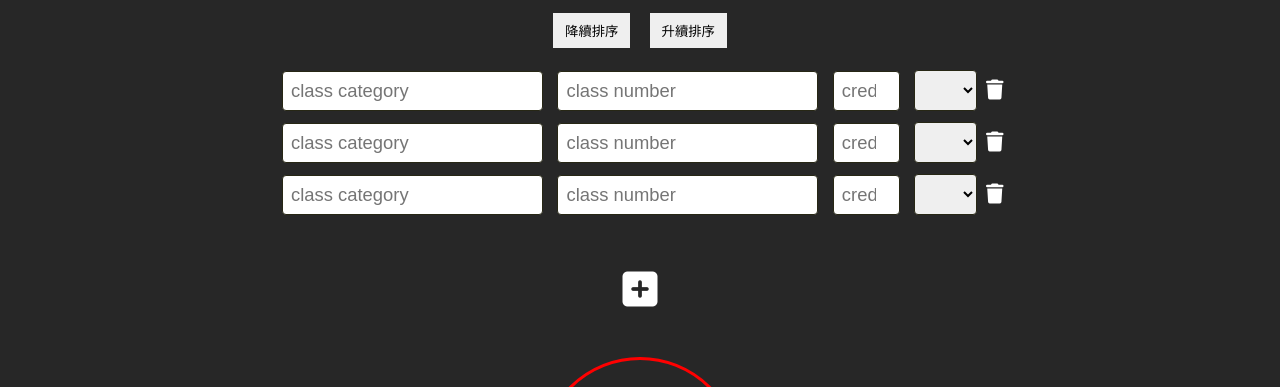
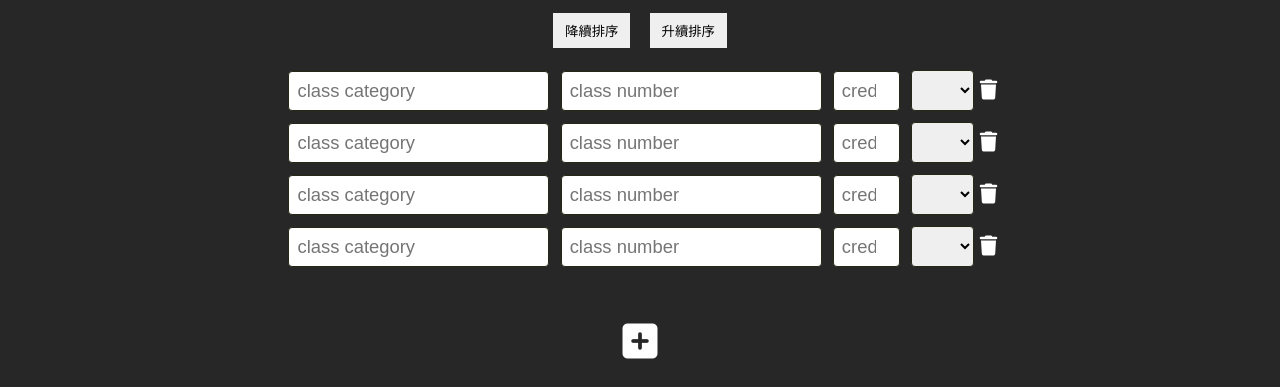
Before and after one commit to KaiKaiKay/grade_calculation, a plain HTML site: page index.html in a window 1280 px wide. Both pictures are taken after a click on the button 640 px from the left and 446 px from the top of the page. Shown: the part 158-545 px from the top of the page. Drawn offline with nearby package versions, Linux system fonts and the light colour scheme.

Commit message:
建立新表格

```diff
--- a/app.js
+++ b/app.js
@@ -39,7 +39,7 @@ allButtons.forEach(button => {
 });
 
 //選擇成績分級(select)後 要改的相對顏色
-let allSelects = document.querySelectorAll("select");
+let allSelects = document.querySelectorAll("select"); //靜態nodelist
 allSelects.forEach(select => {
     select.addEventListener("change", e => {
         //console.log(e.target.value);
@@ -51,9 +51,9 @@ allSelects.forEach(select => {
 //改變成績(credit)後 更新GPA
 let credits = document.querySelectorAll(".class-credit");
 credits.forEach(credit => { //每一個credit 都是input標籤
-credit.addEventListener("change",()=>{
-    setGPA();
-});
+    credit.addEventListener("change", () => {
+        setGPA();
+    });
 });
 
 function changeColor(target) {
@@ -152,3 +152,138 @@ function setGPA() {
     };
     document.getElementById("result-gpa").innerText = result;
 };
+
+let addButton = document.querySelector(".plus-btn"); addButton.addEventListener("click", () => {
+    let newForm = document.createElement("form");
+    let newDiv = document.createElement("div");
+    newDiv.classList.add("grader");
+
+    //製作五個元素:input*3 select button
+    //第一個 input
+    let newInput1 = document.createElement("input");
+    newInput1.setAttribute("type", "text");
+    newInput1.setAttribute("list", "opt");
+    newInput1.setAttribute("placeholder", "class category");
+    newInput1.classList.add("class-type");
+
+    //第二個 input
+    let newInput2 = document.createElement("input");
+    newInput2.setAttribute("type", "text");
+    newInput2.setAttribute("placeholder", "class number");
+    newInput2.classList.add("class-number");
+
+    //第三個 input
+    let newInput3 = document.createElement("input");
+    newInput3.setAttribute("type", "number");
+    newInput3.setAttribute("placeholder", "credits");
+    newInput3.setAttribute("min", "0");
+    newInput3.setAttribute("max", "6");
+    newInput3.classList.add("class-credit");
+    //更新GPA
+    newInput3.addEventListener("change", () => {
+        setGPA()
+    });
+
+    //第四個 select
+    let newSelect = document.createElement("select");
+    newSelect.classList.add("select");
+    var opt1 = document.createElement("option");
+    opt1.setAttribute("value", "");
+    let textNode1 = document.createTextNode("");
+    opt1.appendChild(textNode1);
+    var opt2 = document.createElement("option");
+    opt2.setAttribute("value", "A");
+    let textNode2 = document.createTextNode("A");
+    opt2.appendChild(textNode2);
+    var opt3 = document.createElement("option");
+    opt3.setAttribute("value", "A-");
+    let textNode3 = document.createTextNode("A-");
+    opt3.appendChild(textNode3);
+    var opt4 = document.createElement("option");
+    opt4.setAttribute("value", "B+");
+    let textNode4 = document.createTextNode("B+");
+    opt4.appendChild(textNode4);
+    var opt5 = document.createElement("option");
+    opt5.setAttribute("value", "B");
+    let textNode5 = document.createTextNode("B");
+    opt5.appendChild(textNode5);
+    var opt6 = document.createElement("option");
+    opt6.setAttribute("value", "B-");
+    let textNode6 = document.createTextNode("B-");
+    opt6.appendChild(textNode6);
+    var opt7 = document.createElement("option");
+    opt7.setAttribute("value", "C+");
+    let textNode7 = document.createTextNode("C+");
+    opt7.appendChild(textNode7);
+    var opt8 = document.createElement("option");
+    opt8.setAttribute("value", "C");
+    let textNode8 = document.createTextNode("C");
+    opt8.appendChild(textNode8);
+    var opt9 = document.createElement("option");
+    opt9.setAttribute("value", "C-");
+    let textNode9 = document.createTextNode("C-");
+    opt9.appendChild(textNode9);
+    var opt10 = document.createElement("option");
+    opt10.setAttribute("value", "D+");
+    let textNode10 = document.createTextNode("D+");
+    opt10.appendChild(textNode10);
+    var opt11 = document.createElement("option");
+    opt11.setAttribute("value", "D");
+    let textNode11 = document.createTextNode("D");
+    opt11.appendChild(textNode11);
+    var opt12 = document.createElement("option");
+    opt12.setAttribute("value", "D-");
+    let textNode12 = document.createTextNode("D-");
+    opt12.appendChild(textNode12);
+    var opt13 = document.createElement("option");
+    opt13.setAttribute("value", "F");
+    let textNode13 = document.createTextNode("F");
+    opt13.appendChild(textNode13);
+
+    newSelect.appendChild(opt1);
+    newSelect.appendChild(opt2);
+    newSelect.appendChild(opt3);
+    newSelect.appendChild(opt4);
+    newSelect.appendChild(opt5);
+    newSelect.appendChild(opt6);
+    newSelect.appendChild(opt7);
+    newSelect.appendChild(opt8);
+    newSelect.appendChild(opt9);
+    newSelect.appendChild(opt10);
+    newSelect.appendChild(opt11);
+    newSelect.appendChild(opt12);
+    newSelect.appendChild(opt13);
+
+    //讓新建立的form也被監聽 並跟著變動
+    newSelect.addEventListener("change", (e) => {
+        setGPA();
+        changeColor(e.target);
+    })
+
+    //第五個 button
+    let newButton = document.createElement("button");
+    newButton.classList.add("trash-button");
+    let newItag = document.createElement("i");
+    newItag.classList.add("fas");
+    newItag.classList.add("fa-trash");
+
+    //把newItag append到newInput1
+    newButton.appendChild(newItag);
+
+    //把newInput1 2 3 append到newDiv
+    newDiv.appendChild(newInput1);
+    newDiv.appendChild(newInput2);
+    newDiv.appendChild(newInput3);
+
+    //把newSelect append到newDiv
+    newDiv.appendChild(newSelect);
+
+    //把newButton append到newDiv
+    newDiv.appendChild(newButton);
+
+    //把newDiv append到newForm
+    newForm.appendChild(newDiv);
+
+    //把newForm append到<div class="all-inputs">
+    document.querySelector(".all-inputs").appendChild(newForm);
+});
--- a/index.html
+++ b/index.html
@@ -46,10 +46,10 @@
       <div class="all-inputs">
         <form>
           <div class="grader">
-            <input type="text" placeholder="class category" class="class-type" list="opt" />
-            <input type="text" placeholder="class number" class="class-number" />
-            <input type="number" placeholder="credits" min="0" max="6" class="class-credit" />
-            <select name="select" class="select">
+            <input type="text" placeholder="class category" class="class-type" list="opt" /><!--
+            --><input type="text" placeholder="class number" class="class-number" /><!--
+            --><input type="number" placeholder="credits" min="0" max="6" class="class-credit" /><!--
+            --><select name="select" class="select">
               <option value=""></option>
               <option value="A">A</option>
               <option value="A-">A-</option>
@@ -63,18 +63,18 @@
               <option value="D">D</option>
               <option value="D-">D-</option>
               <option value="F">F</option>
-            </select>
-            <button class="trash-button">
+            </select><!--
+            --><button class="trash-button">
               <i class="fas fa-trash"></i>
             </button>
           </div>
         </form>
         <form>
           <div class="grader">
-            <input type="text" placeholder="class category" class="class-type" list="opt" />
-            <input type="text" placeholder="class number" class="class-number" />
-            <input type="number" placeholder="credits" min="0" max="6" class="class-credit" />
-            <select name="select" class="select">
+            <input type="text" placeholder="class category" class="class-type" list="opt" /><!--
+            --><input type="text" placeholder="class number" class="class-number" /><!--
+            --><input type="number" placeholder="credits" min="0" max="6" class="class-credit" /><!--
+            --><select name="select" class="select">
               <option value=""></option>
               <option value="A">A</option>
               <option value="A-">A-</option>
@@ -88,18 +88,18 @@
               <option value="D">D</option>
               <option value="D-">D-</option>
               <option value="F">F</option>
-            </select>
-            <button class="trash-button">
+            </select><!--
+            --><button class="trash-button">
               <i class="fas fa-trash"></i>
             </button>
           </div>
         </form>
         <form>
           <div class="grader">
-            <input type="text" placeholder="class category" class="class-type" list="opt" />
-            <input type="text" placeholder="class number" class="class-number" />
-            <input type="number" placeholder="credits" min="0" max="6" class="class-credit" />
-            <select name="select" class="select">
+            <input type="text" placeholder="class category" class="class-type" list="opt" /><!--
+            --><input type="text" placeholder="class number" class="class-number" /><!--
+            --><input type="number" placeholder="credits" min="0" max="6" class="class-credit" /><!--
+            --><select name="select" class="select">
               <option value=""></option>
               <option value="A">A</option>
               <option value="A-">A-</option>
@@ -113,8 +113,8 @@
               <option value="D">D</option>
               <option value="D-">D-</option>
               <option value="F">F</option>
-            </select>
-            <button class="trash-button">
+            </select><!--
+            --><button class="trash-button">
               <i class="fas fa-trash"></i>
             </button>
           </div>
```
